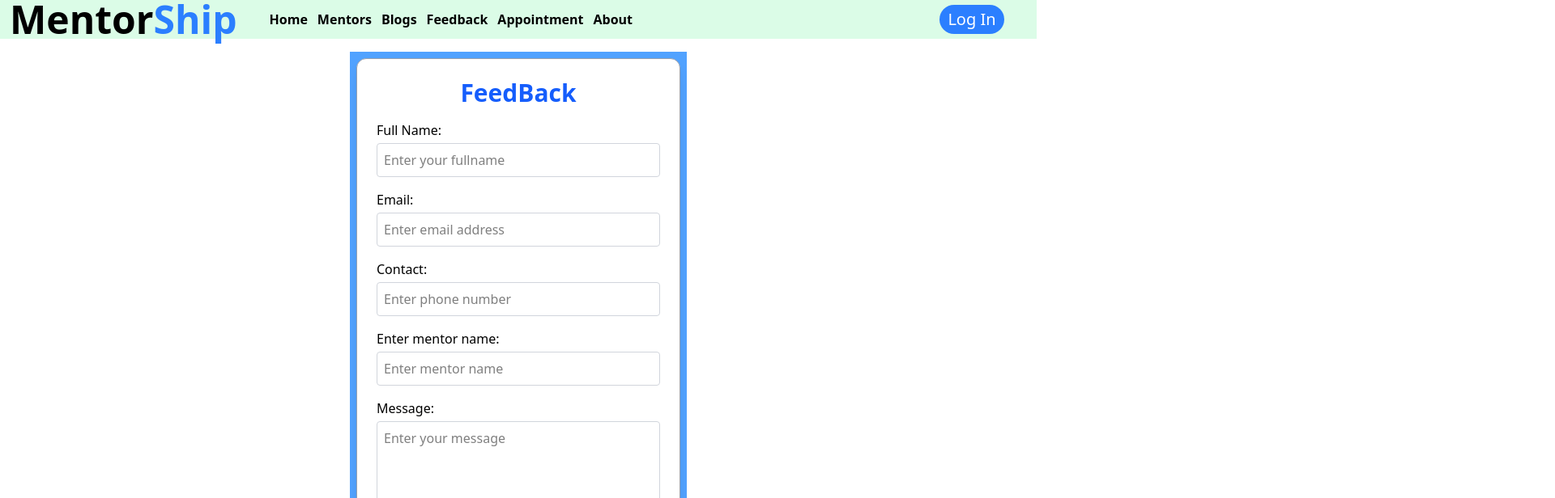
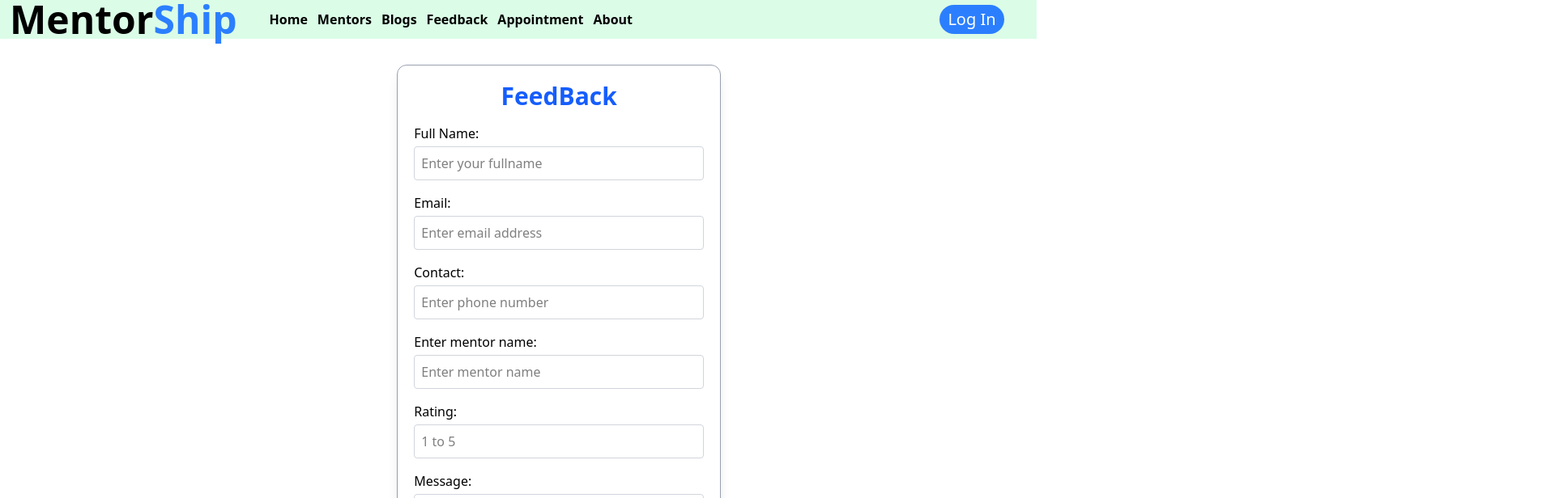
Before and after one commit to Ydv-Suman/MentorShip, a React (Vite) app: page /feedback in a window 1280 px wide. Shown: the top 616 px of the page at 81% size, 1920 px wide, since content can reach past the window. Built offline with nearby package versions, Linux system fonts and the light colour scheme.

Commit message:
changed css

```diff
--- a/src/route/Appointment.jsx
+++ b/src/route/Appointment.jsx
@@ -11,8 +11,9 @@ function Appointment() {
   };
 
   return (
-    <div className="absolute top-[18%] left-[50%] rounded-2xl transform -translate-x-1/2 p-2 bg-gray-400">
-      <div className="bg-white border border-gray-400 rounded-xl p-6 shadow-lg">
+    <div className="ml-[38%] w-[400px]">
+      <div className="bg-white border border-gray-400 rounded-xl p-6 shadow-lg  w-[450px]">
+        <p>
         <label htmlFor="mentor" className="block mb-2 font-medium">
           Select Mentor:
         </label>
@@ -29,6 +30,7 @@ function Appointment() {
             </option>
           ))}
         </select>
+        </p>
         <p>Your fullname
             <input
             type="text"
--- a/src/route/Feedback.jsx
+++ b/src/route/Feedback.jsx
@@ -3,8 +3,8 @@ import { Link } from "react-router-dom";
 
 function Feedback(){
     return(
-        <div className="absolute top-[8%] left-[50%] transform -translate-x-1/2 p-2 bg-blue-400">
-        <div className="bg-white border border-gray-400 rounded-xl p-6 shadow-lg text-black w-[400px]">
+        <div className="ml-[38%] w-[3500px]">
+        <div className="bg-white border border-gray-400 rounded-xl p-5 shadow-lg text-black w-[400px]">
           <p className="text-blue-600 font-bold text-3xl text-center mb-4">FeedBack</p>
 
           <p className="mb-4">
@@ -51,6 +51,16 @@ function Feedback(){
               required
             />
             </p>
+            <p className="mb-4">
+            Rating:
+            <input
+              name="rating"
+              type="number"
+              placeholder="1 to 5"
+              className="w-full mt-1 p-2 border border-gray-300 rounded"
+              required
+            />
+          </p>
           <p className="mb-4">
             Message:
             <textarea
```
